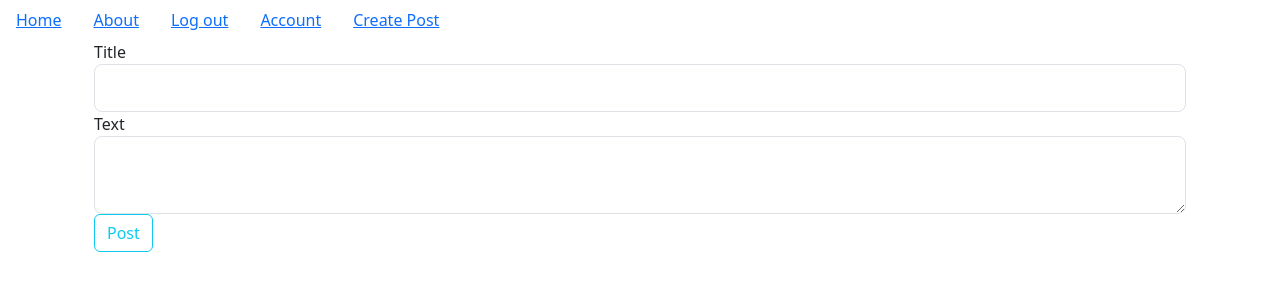
After one commit to Sreevedh/Blog, a Flask app: page /create in a window 1280 px wide. The commit adds this page. Shown: the top 300 px of the page. Run offline with Flask 3, Linux system fonts and the light colour scheme; a user stored in the database is signed in.

Commit message:
final changes

```diff
--- a/puppycompanyblog/__init__.py
+++ b/puppycompanyblog/__init__.py
@@ -50,3 +50,6 @@ app.register_blueprint(error_pages)
 
 from puppycompanyblog.users.views import users
 app.register_blueprint(users)
+
+from puppycompanyblog.blogpost.views import blogpost
+app.register_blueprint(blogpost)
--- a/puppycompanyblog/blogpost/forms.py
+++ b/puppycompanyblog/blogpost/forms.py
@@ -0,0 +1,8 @@
+from flask_wtf import FlaskForm
+from wtforms import StringField, SubmitField, TextAreaField
+from wtforms.validators import DataRequired
+
+class BlogPostForm(FlaskForm):
+    title = StringField('Title', validators=[DataRequired()])
+    text = TextAreaField('Text', validators=[DataRequired()])
+    submit = SubmitField('Post')
--- a/puppycompanyblog/blogpost/views.py
+++ b/puppycompanyblog/blogpost/views.py
@@ -0,0 +1,78 @@
+# blog post/views.py
+
+from flask import render_template, flash, redirect, url_for, request, Blueprint
+from flask_login import current_user, login_required
+from puppycompanyblog import db
+from puppycompanyblog.models import BlogPost
+from puppycompanyblog.blogpost.forms import BlogPostForm
+from flask import abort
+
+blogpost = Blueprint('blogpost', __name__)
+
+#Create
+@blogpost.route('/create', methods=['GET', 'POST'])
+@login_required
+def create_post():
+    form = BlogPostForm()
+
+    if form.validate_on_submit():
+        blogpost = BlogPost(title=form.title.data, text=form.text.data, user_id=current_user.id)
+        db.session.add(blogpost)
+        db.session.commit()
+
+        flash('Blog Post Created')
+
+        return redirect(url_for('core.index'))
+
+    return render_template('create_post.html', form=form)
+
+
+#View
+@blogpost.route('/<int:blog_post_id>')
+def view_post(blog_post_id):
+    blogpost = BlogPost.query.get_or_404(blog_post_id)
+    return render_template('blog_post.html', title=blogpost.title, date=blogpost.date, post=blogpost)
+
+
+
+
+#Update
+@blogpost.route('/<int:blog_post_id>/update', methods=['GET', 'POST'])
+@login_required
+def update(blog_post_id):
+    blogpost = BlogPost.query.get_or_404(blog_post_id)
+
+    if blogpost.author != current_user:
+        abort(403)
+
+
+    form = BlogPostForm()
+
+
+    if form.validate_on_submit():
+        blogpost.title = form.title.data
+        blogpost.text = form.text.data
+
+        db.session.commit()
+        flash('Blog Post updated')
+
+        return redirect(url_for('blogpost.view_post', blog_post_id=blogpost.id))
+    elif request.method == 'GET':
+        form.title.data = blogpost.title
+        form.text.data = blogpost.text
+
+    return render_template('create_post.html', title='Updating', form=form)
+
+#Delete
+@blogpost.route('/<int:blog_post_id>/delete', methods=['GET', 'POST'])
+def delete(blog_post_id):
+
+    blogpost = BlogPost.query.get_or_404(blog_post_id)
+
+    if blogpost.author != current_user:
+        abort(403)
+
+    db.session.delete(blogpost)
+    db.session.commit()
+    flash('Blog Post Deleted')
+    return redirect(url_for('core.index'))
--- a/puppycompanyblog/core/views.py
+++ b/puppycompanyblog/core/views.py
@@ -1,12 +1,16 @@
 #core --> views.py
 
 from flask import render_template, request, Blueprint
+from puppycompanyblog.models import BlogPost
 
 core = Blueprint('core', __name__)
 
 @core.route('/')
 def index():
-    return render_template('index.html')
+    # to get the page
+    page = request.args.get('page', 1, type=int)
+    blog_posts = BlogPost.query.order_by(BlogPost.date.desc()).paginate(page=page, per_page=5)
+    return render_template('index.html', blog_post=blog_posts)
 
 
 @core.route('/info')
--- a/puppycompanyblog/models.py
+++ b/puppycompanyblog/models.py
@@ -14,7 +14,7 @@ def load_user(user_id):
 class User(db.Model, UserMixin):
     __tablename__ = 'users'
     id = db.Column(db.Integer, primary_key=True)
-    profile_image = db.Column(db.String(64), nullable=False, default='default_profile.png') #later on in our static folder we are going to put our "default_profile.png"
+    profile_image = db.Column(db.String(64), nullable=False, default='static/default_profile.png') #later on in our static folder we are going to put our "default_profile.png"
     email = db.Column(db.String(64), unique=True, index=True)
     username = db.Column(db.String(64), unique=True, index=True)
     password_hash = db.Column(db.String(128))
--- a/puppycompanyblog/templates/account.html
+++ b/puppycompanyblog/templates/account.html
@@ -3,14 +3,16 @@
 <div class="bg-dark text-white shadow-lg">
     <div align="center">
         <h1>Welcome to the page for {{current_user.username}}</h1>
-        <img align="center" src="{{url_for('static', filename='profile_pics/'+current_user.username)}}" alt="">
+        <img align="center" src="{{url_for('static', filename='profile_pics/'+current_user.profile_image)}}" alt="">
+        <!-- <img align="center" src="{{url_for('static', filename='profile_pics/default_profile.png')}}" alt=""> -->
 
 
     </div>
 </div>
 
 <div class="container">
-    <form method="POST">
+    <!-- if we are uploading any "png" or "jpeg" files we need add action and enctype=multipart/form-data -->
+    <form method="POST" action="" enctype="multipart/form-data">
         {{form.hidden_tag()}}
         <div class="form-group">
             {{form.username.label(class='form-group')}}
--- a/puppycompanyblog/templates/base.html
+++ b/puppycompanyblog/templates/base.html
@@ -28,7 +28,7 @@
             <a href="{{url_for('users.account')}}">Account</a>
         </li>
         <li  class="nav-link">
-            <a href="#">Create Post</a>
+            <a href="{{url_for('blogpost.create_post')}}">Create Post</a>
         </li>
 
         {% else %}
--- /dev/null
+++ b/puppycompanyblog/templates/create_post.html
@@ -0,0 +1,24 @@
+{% extends 'base.html' %}
+
+{%block content%}
+<div class="container">
+    <form action="" class="form-group" method="POST">
+        {{form.hidden_tag()}}
+
+        <div class="form-group">
+            {{form.title.label(class="form-control-label")}}
+            {{form.title(class='form-control form-control-lg')}}
+        </div>
+
+        <div class="form-group">
+            {{form.text.label(class="form-control-label")}}
+            {{form.text(class='form-control form-control-lg')}}
+        </div>
+        <div class="form-group">
+            {{form.submit(class="btn btn-outline-info")}}
+        </div>
+    </form>
+</div>
+
+
+{% endblock %}
```
Also changed, not shown: puppycompanyblog/templates/blog_post.html (added, +45 -0 lines), puppycompanyblog/templates/index.html (+30 -0 lines), puppycompanyblog/data.sqlite, puppycompanyblog/static/profile_pics/e.png (added), puppycompanyblog/static/profile_pics/f.png (added).
